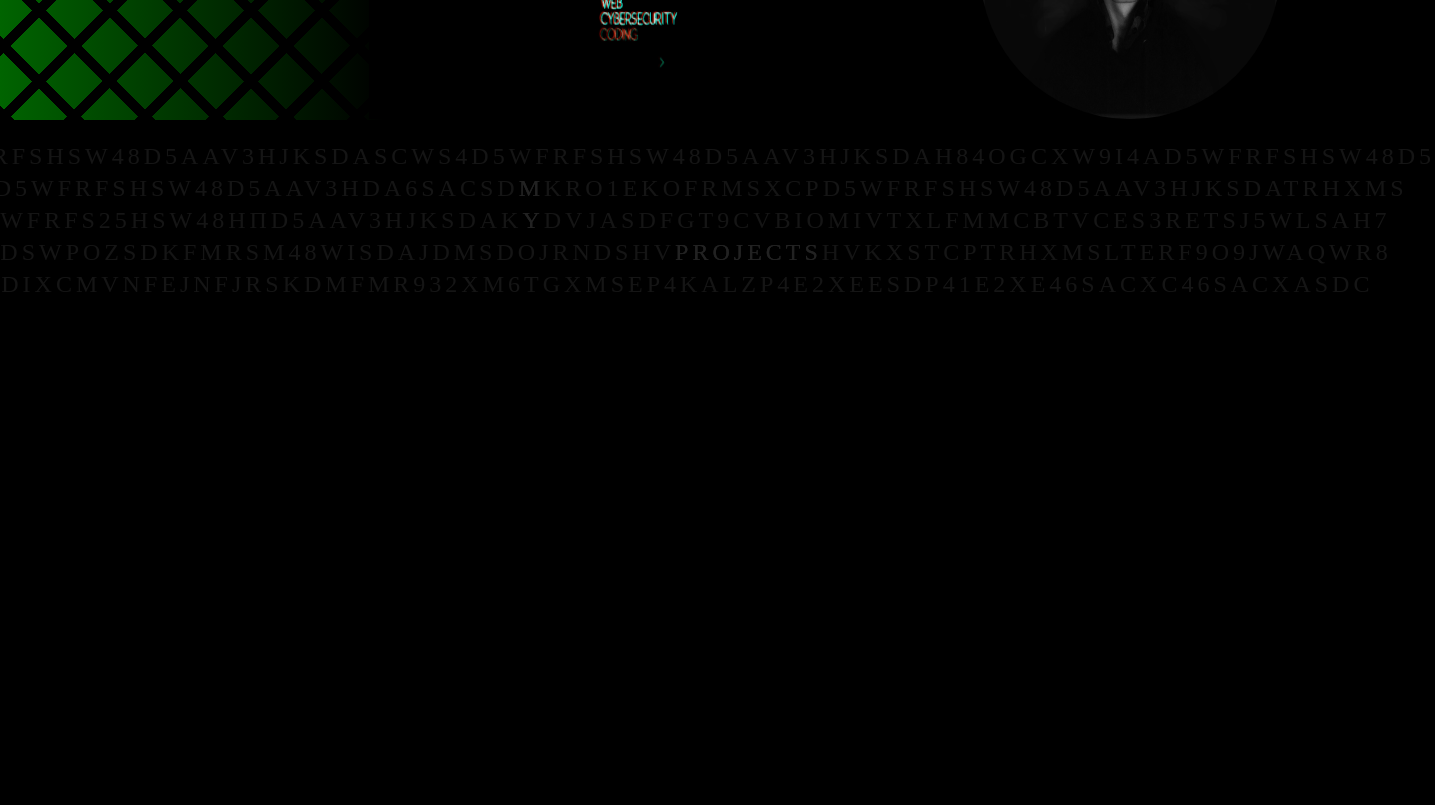
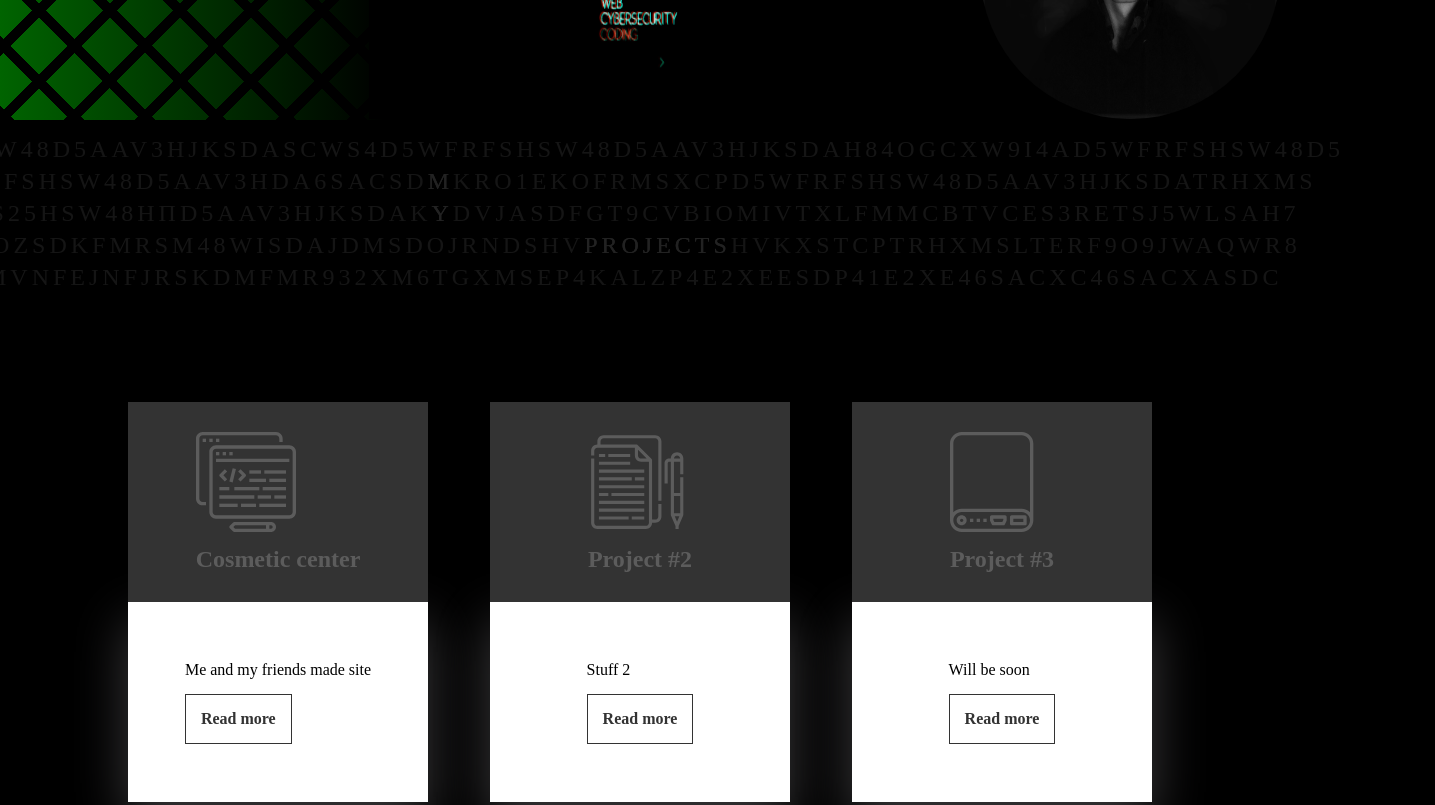
Before and after one commit to JohnnyConstantin/Portfolio, a website built with Parcel: page projects.html in a window 1280 px wide. Shown: the part 180-985 px from the top of the page, 1435 px wide, since content can reach past the window. Built offline with nearby package versions, Linux system fonts and the light colour scheme.

Commit message:
almost done cards

```diff
--- a/css/projects.css
+++ b/css/projects.css
@@ -1,26 +1,33 @@
 body{
-  background: black;
+  background-color: black;
   margin: 0 0 0 0;
-  overflow: hidden;
+  padding: 0;
+  min-height: 100vh;
+  justify-content: center;
+  align-items: center;
 }
 
-section{
+.projs img{
+  width: 100px;
+  height: 100px;
+}
+
+.section{
   display: flex;
   justify-content: center;
   align-items: center;
-  min-height: 100vh;
+  height: auto;
   width: 100%;
   background: black;
 }
 
-section .container{
-  position: absolute;
-  top: 50%;
-  left: 50%;
-  transform: translate(-50%, -50%);
+.section .container{
+  position:relative;
+  left: 55%;
+  transform: translate(-50%, 0%);
 }
 
-section .container h2{
+.section .container h2{
   position: relative;
   width: 100%;
   text-align: center;
@@ -32,21 +39,21 @@ section .container h2{
   letter-spacing: 4px;
 }
 
-section .container h2 span.text1{
+.section .container h2 span.text1{
   animation-delay: 0.5s;
   filter: hue-rotate(225deg);
 }
-section .container h2 span.text2{
+.section .container h2 span.text2{
   animation-delay: 1s;
   filter: hue-rotate(225deg);
 }
 
-section .container h2 span.text3{
+.section .container h2 span.text3{
   animation-delay: 1.5s;
   filter: hue-rotate(180deg);
 }
 
-section .container h2 span{
+.section .container h2 span{
   position: relative;
   z-index: 1;
   color: #fff;
@@ -70,6 +77,82 @@ section .container h2 span{
 }
 
 .projs{
+  margin: 100px 0 100px 0;
   display: flex;
+  justify-content: center;
+  align-items: center;
+}
 
+.cont {
+  position: relative;
+  width: 80%;
+  display: flex;
+  justify-content: space-between;
 }
+
+.cont .card{
+  position: relative;
+}
+
+.cont .card .face{
+  width: 300px;
+  height: 200px;
+  transition: 0.5s;
+}
+.cont .card .face.face1 .contant{
+  opacity: 0.2;
+  transition: 0.5s;
+}
+
+.cont .card:hover .face.face1 .contant{
+  opacity: 1;
+}
+.cont .card .face.face1 .contant h3 {
+  margin: 10px 0 0;
+  padding: 0;
+  color: #fff;
+  text-align: center;
+  font-size: 1.5em;
+}
+
+.cont .card .face.face1{
+  position: relative;
+  background: #333;
+  display: flex;
+  justify-content: center;
+  align-items: center;
+  z-index: 1;
+}
+
+.cont .card .face.face2{
+  position: relative;
+  background: #fff;
+  display: flex;
+  justify-content: center;
+  align-items: center;
+  padding: 20px;
+  box-sizing: border-box;
+  box-shadow: 0 20px 50px rgba(199, 194, 201, 0.3);
+}
+
+.cont .card .face.face2 .contant p{
+  margin: 0;
+  padding: 0;
+}
+
+.cont .card .face.face2 .contant a{
+  margin: 15px 0 0;
+  display: inline-block;
+
+  text-decoration: none;
+  font-weight: 900;
+  color: #333;
+  padding: 15px;
+  border: 1px solid #333;
+}
+
+.cont .card .face.face2 .contant a:hover{
+  color: white;
+  background-color: #333;
+  cursor: pointer;
+}
--- a/projects.html
+++ b/projects.html
@@ -5,7 +5,6 @@
     <title>Projects</title>
 
   <link rel="stylesheet" href="css/header.css">
-  <link rel="stylesheet" href="css/main.css">
   <link rel="stylesheet" href="css/projects.css">
   <meta name="viewport" content="width=device-width, initial-scale=1">
 </head>
@@ -34,7 +33,7 @@
   <div class="lightheader"></div>
 
 
-  <section>
+  <div class="section">
       <div class="container">
         <h2>pwhd5wfrfshsw48d5aav3hjksdascws4d5wfrfshsw48d5aav3hjksdah84ogcxw9I4ad5wfrfshsw48d5</h2>
         <h2>rhxkv4d5wfrfshsw48d5aav3hda6sacsd<span>M</span>kro1ekofrmsxcpd5wfrfshsw48d5aav3hjksdatrhxms</h2>
@@ -42,8 +41,7 @@
         <h2>wpomndswpozsdkfmrsm48wIsdajdmsdojrndshv<span class="text2">projects</span>hvkxstcptrhxmslterf9o9jwaqwr8</h2>
         <h2>ptrhsdixcmvnfejnfjrskdmfmr932xm6tgxmsEp4kalzp4e2xeesdp41e2xe46sacxc46sacxasdc</h2>
       </div>
-  </section>
-
+  </div>
 
 
 <div class="projs">
@@ -52,7 +50,7 @@
    <div class="card">
      <div class="face face1">
         <div class="contant">
-          <img src="img/html.png">
+          <img src="img/html.svg">
           <h3>Cosmetic center</h3>
         </div>
      </div>
@@ -67,13 +65,13 @@
    <div class="card">
      <div class="face face1">
         <div class="contant">
-          <img src="img/sketch.png">
-          <h3>Come3</h3>
+          <img src="img/document.svg">
+          <h3>Project #2</h3>
         </div>
      </div>
      <div class="face face2">
         <div class="contant">
-         <p>With me</p>
+         <p>Stuff 2</p>
           <a href="#">Read more</a>
         </div>
      </div>
@@ -82,13 +80,13 @@
    <div class="card">
      <div class="face face1">
         <div class="contant">
-          <img src="img/data.png">
-          <h3>Card2</h3>
+          <img src="img/power-bank.svg">
+          <h3>Project #3</h3>
         </div>
      </div>
      <div class="face face2">
         <div class="contant">
-         <p>Wtf</p>
+         <p>Will be soon</p>
           <a href="#">Read more</a>
         </div>
      </div>
```
Also changed, not shown: img/calendar.svg (added), img/dartboard.png (deleted), img/data.png (deleted), img/document.png (deleted), img/document.svg (added), img/html.png (deleted), img/html.svg (added), img/idea.png (deleted), img/power-bank.svg (added), img/sketch.png (deleted), img/startup.png (deleted), 2 other files.
